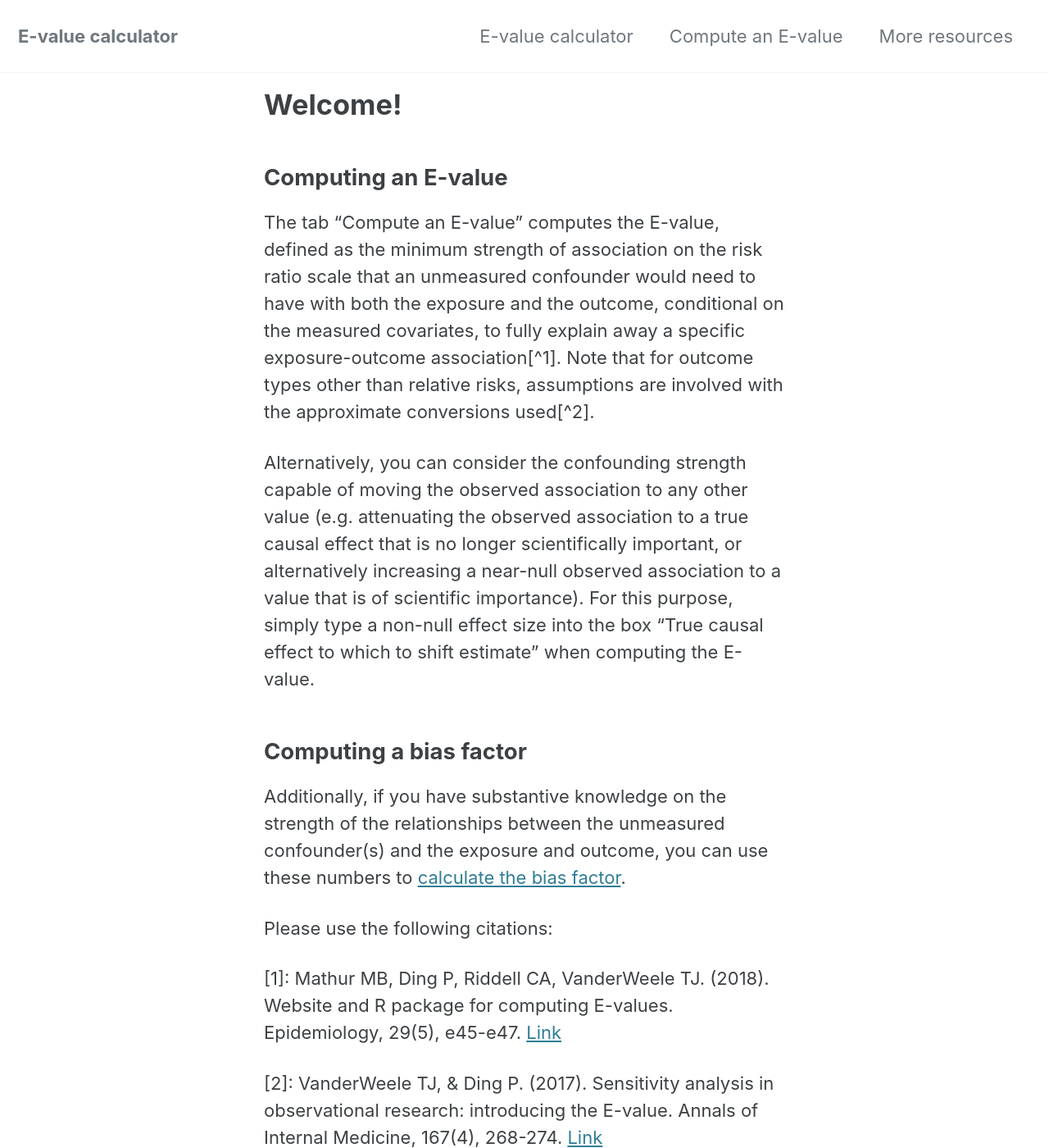
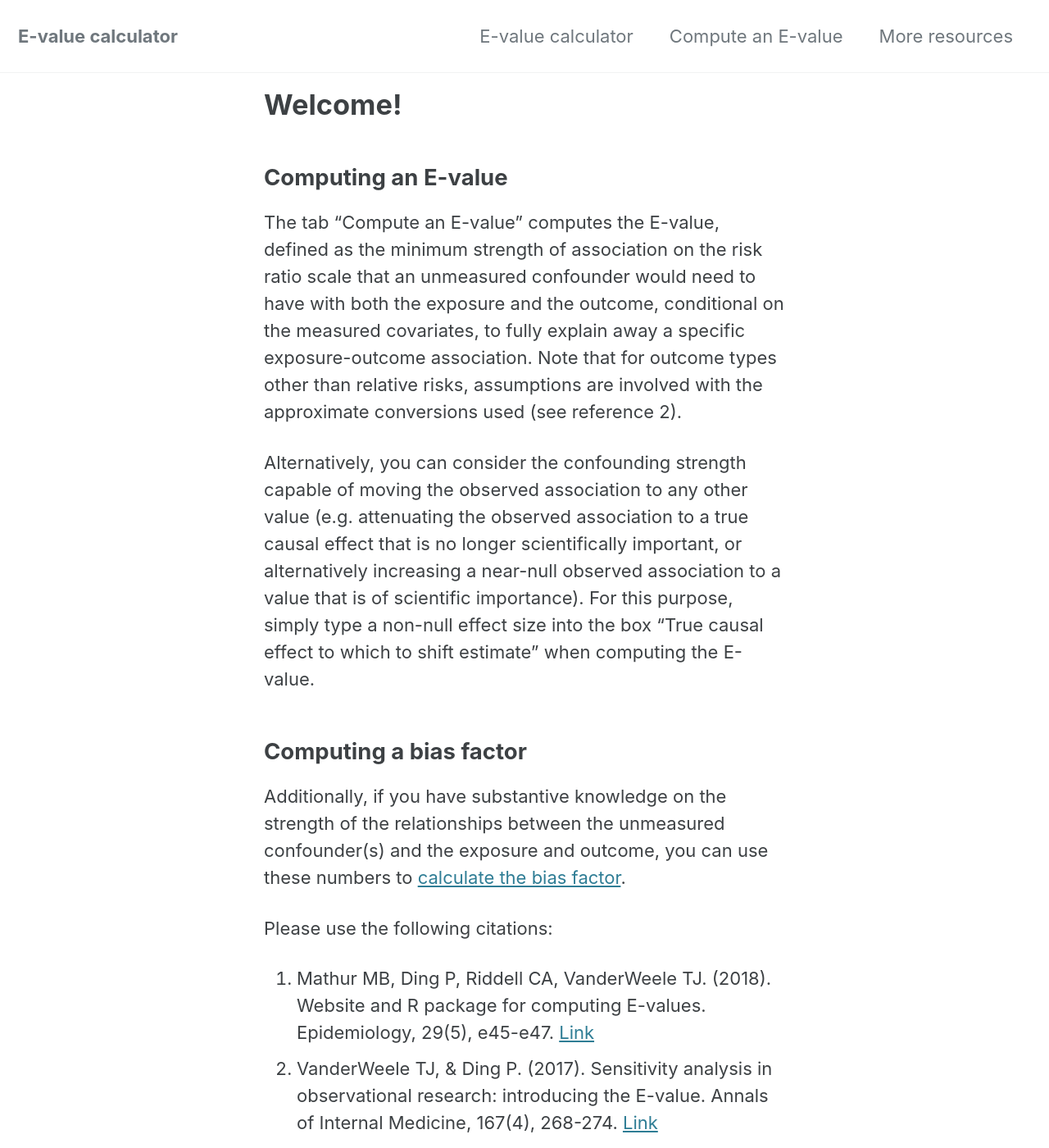
Before and after one commit to psolymos/evalue-calc-website, a Jekyll site: the page built from index.md, in a window 1280 px wide and 1400 px high. Shown: the whole window at 82% size. Built offline with Jekyll 4.4.1, drawn with Linux system fonts in a browser that asks for light colours; cached includes are drawn as plain includes.

Commit message:
Update index.md

```diff
--- a/index.md
+++ b/index.md
@@ -13,9 +13,9 @@ The tab “Compute an E-value” computes the E-value, defined as the
 minimum strength of association on the risk ratio scale that an
 unmeasured confounder would need to have with both the exposure and the
 outcome, conditional on the measured covariates, to fully explain away a
-specific exposure-outcome association\[^1\]. Note that for outcome types
-other than relative risks, assumptions are involved with the approximate
-conversions used\[^2\].
+specific exposure-outcome association. Note that for outcome types other
+than relative risks, assumptions are involved with the approximate
+conversions used (see reference 2).
 
 Alternatively, you can consider the confounding strength capable of
 moving the observed association to any other value (e.g. attenuating the
@@ -34,14 +34,13 @@ factor](https://bias-factor.hmdc.harvard.edu/).
 
 Please use the following citations:
 
-\[1\]: Mathur MB, Ding P, Riddell CA, VanderWeele TJ. (2018). Website
-and R package for computing E-values. Epidemiology, 29(5), e45-e47.
-[Link](https://journals.lww.com/epidem/Citation/publishahead/Website_and_R_Package_for_Computing_E_Values.98679.aspx)
-
-\[2\]: VanderWeele TJ, & Ding P. (2017). Sensitivity analysis in
-observational research: introducing the E-value. Annals of Internal
-Medicine, 167(4), 268-274.
-[Link](http://annals.org/aim/article-abstract/2643434/sensitivity-analysis-observational-research-introducing-e-value?doi=10.7326%2fM16-2607)
+1.  Mathur MB, Ding P, Riddell CA, VanderWeele TJ. (2018). Website and R
+    package for computing E-values. Epidemiology, 29(5), e45-e47.
+    [Link](https://journals.lww.com/epidem/Citation/publishahead/Website_and_R_Package_for_Computing_E_Values.98679.aspx)
+2.  VanderWeele TJ, & Ding P. (2017). Sensitivity analysis in
+    observational research: introducing the E-value. Annals of Internal
+    Medicine, 167(4), 268-274.
+    [Link](http://annals.org/aim/article-abstract/2643434/sensitivity-analysis-observational-research-introducing-e-value?doi=10.7326%2fM16-2607)
 
 ## Bug reports
 
```
